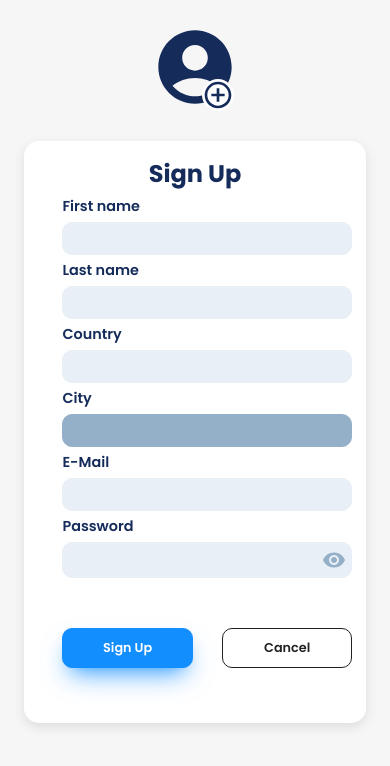
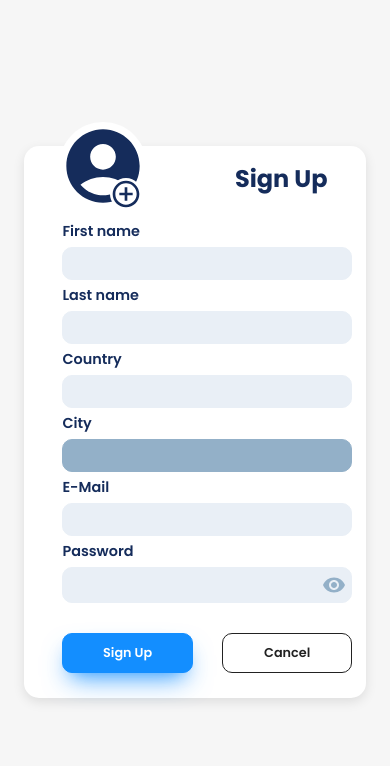
Before and after one commit to inon1993/gootalk, a React (Create React App) app in the folder client/: page /signup in a window 390 px wide. Shown: the top 766 px of the page. Built offline with nearby package versions, Linux system fonts and the light colour scheme; no server answers.

Commit message:
add circular loader to login btn. change signup add pic position in mobile view.

```diff
--- a/client/src/components/LoginForm/LoginForm.jsx
+++ b/client/src/components/LoginForm/LoginForm.jsx
@@ -6,6 +6,7 @@ import { login } from "../../api/auth/authRoutes";
 import { useDispatch } from "react-redux";
 import { userActions } from "../../store/user-slice";
 import { accessTokenActions } from "../../store/access-token-slice";
+import { CircularProgress } from "@mui/material";
 
 const LoginForm = () => {
   const [isVisiblePw, setISVisiblePw] = useState(false);
@@ -13,6 +14,7 @@ const LoginForm = () => {
   const [email, setEmail] = useState();
   const [password, setPassword] = useState();
   const [errMsg, setErrMsg] = useState(null);
+  const [isLoading, setIsLoading] = useState(false);
 
   const navigate = useNavigate();
   const dispatch = useDispatch();
@@ -29,6 +31,7 @@ const LoginForm = () => {
 
   const loginSubmitHandler = async (e) => {
     e.preventDefault();
+    setIsLoading(true);
     try {
       const newUser = await login(email, password);
       const accessToken = newUser.data.accessToken;
@@ -41,11 +44,11 @@ const LoginForm = () => {
         country: userData.country,
         city: userData.city,
         profilePicture: userData.profilePicture,
-        // accessToken: accessToken,
       };
       dispatch(userActions.setUser(newUserToSet));
       dispatch(accessTokenActions.setAccessToken(accessToken));
       navigate("/");
+      setIsLoading(false);
     } catch (err) {
       if (err.response.status === 404) {
         setErrMsg("User not found.");
@@ -54,6 +57,7 @@ const LoginForm = () => {
       } else {
         setErrMsg("Login failed.");
       }
+      setIsLoading(false);
     }
   };
 
@@ -101,7 +105,13 @@ const LoginForm = () => {
         >
           {errMsg}
         </span>
-        <button className={classes["lr-login-button"]}>Login</button>
+        <button className={classes["lr-login-button"]}>
+          {isLoading ? (
+            <CircularProgress style={{ color: "white" }} size="20px" />
+          ) : (
+            "Login"
+          )}
+        </button>
       </form>
       <div className={classes["lr-signup"]}>
         <span className={classes["lr-s-text"]}>Don't have an account yet?</span>
--- a/client/src/components/LoginForm/LoginForm.module.css
+++ b/client/src/components/LoginForm/LoginForm.module.css
@@ -17,7 +17,7 @@
 .lr-form {
   display: flex;
   flex-direction: column;
-  margin-bottom: 40px;
+  margin-bottom: 30px;
   width: 100%;
 }
 
@@ -38,7 +38,7 @@
   padding: 8px 8px;
   outline: none;
   font-size: 0.9rem;
-  font-family: 'Poppins', sans-serif !important;
+  font-family: "Poppins", sans-serif !important;
 }
 
 .lr-input-password {
@@ -47,7 +47,7 @@
   background-color: hsl(212.3, 41.9%, 93.9%);
   width: 90%;
   font-size: 0.9rem;
-  font-family: 'Poppins', sans-serif !important;
+  font-family: "Poppins", sans-serif !important;
 }
 
 .lr-visibility {
@@ -56,7 +56,7 @@
 }
 
 .lr-login-button {
-  margin-top: 50px;
+  margin-top: 40px;
   background-color: hsl(208.7, 100%, 53.7%);
   border: 1px solid hsl(208.7, 100%, 53.7%);
   border-radius: 10px;
@@ -67,7 +67,10 @@
     hsl(208.7, 100%, 53.7%, 0.8) 0px 8px 16px -11px;
   cursor: pointer;
   transition: 200ms;
-  font-family: 'Poppins', sans-serif !important;
+  font-family: "Poppins", sans-serif !important;
+  display: flex;
+  justify-content: center;
+  align-items: center;
 }
 
 .lr-login-button:hover {
@@ -107,7 +110,7 @@
   font-weight: 600;
   cursor: pointer;
   transition: 200ms;
-  font-family: 'Poppins', sans-serif !important;
+  font-family: "Poppins", sans-serif !important;
 }
 
 .lr-signup-button:hover {
--- a/client/src/components/SignupForm/SignupForm.jsx
+++ b/client/src/components/SignupForm/SignupForm.jsx
@@ -11,7 +11,6 @@ import { useDispatch } from "react-redux";
 import { userActions } from "../../store/user-slice";
 import { accessTokenActions } from "../../store/access-token-slice";
 import { useNavigate } from "react-router-dom";
-import SmallLoader from "../UI/Loader/SmallLoader";
 import { CircularProgress } from "@mui/material";
 
 const LoginForm = () => {
@@ -72,7 +71,6 @@ const LoginForm = () => {
     try {
       const newUser = await signup(user);
       const accessToken = newUser.data.accessToken;
-      console.log(accessToken);
       const userData = newUser.data.user;
       const newUserToSet = {
         userId: userData._id,
@@ -105,7 +103,9 @@ const LoginForm = () => {
 
   return (
     <div className={classes["sr-card"]}>
-      <h2 className={classes["sr-title"]}>Sign Up</h2>
+      <div className={classes["sr-title-wrapper"]}>
+        <h2 className={classes["sr-title"]}>Sign Up</h2>
+      </div>
       <form className={classes["sr-form"]} onSubmit={signupHandler}>
         <input
           autoComplete="on"
@@ -229,7 +229,11 @@ const LoginForm = () => {
         </div>
         <div className={classes["sr-buttons"]}>
           <button className={classes["sr-signup-button"]} type="submit">
-            {isLoading ? <CircularProgress /> : "Sign Up"}
+            {isLoading ? (
+              <CircularProgress style={{ color: "white" }} size="20px" />
+            ) : (
+              "Sign Up"
+            )}
           </button>
           <button
             className={classes["sr-cancel-button"]}
--- a/client/src/components/SignupForm/SignupForm.module.css
+++ b/client/src/components/SignupForm/SignupForm.module.css
@@ -9,7 +9,7 @@
   box-shadow: rgba(0, 0, 0, 0.1) 0px 4px 12px;
   /* overflow-y: scroll; */
   /* flex-wrap: wrap; */
-  max-height: 85vh;
+  /* min-height: 85vh; */
 }
 
 .st-title {
@@ -87,6 +87,10 @@
   cursor: pointer;
   transition: 200ms;
   font-size: 0.8rem;
+  height: 40px;
+  display: flex;
+  justify-content: center;
+  align-items: center;
 }
 
 .sr-signup-button:hover {
@@ -107,39 +111,28 @@
 .sr-buttons {
   display: flex;
   justify-content: space-between;
-  margin-top: 50px;
+  margin-top: 30px;
 }
 
 .sr-cancel-button {
   width: 45%;
   background-color: white;
-  border: 1px solid hsl(0,0%,13.3%);
+  border: 1px solid hsl(0, 0%, 13.3%);
   border-radius: 10px;
   /* padding: 8px 0; */
-  color: hsl(0,0%,13.3%);
+  color: hsl(0, 0%, 13.3%);
   font-weight: 600;
   cursor: pointer;
   transition: 200ms;
   font-size: 0.8rem;
+  height: 40px;
 }
 
 .sr-cancel-button:hover {
-  background-color: hsl(0,0%,13.3%);
-  border: 1px solid hsl(0,0%,13.3%);
+  background-color: hsl(0, 0%, 13.3%);
+  border: 1px solid hsl(0, 0%, 13.3%);
   color: white;
 }
-
-/* @media only screen and (max-width: 1250px) {
-  .sr-card {
-    width: 50%;
-  }
-} */
-
-/* @media only screen and (max-width: 900px) {
-  .sr-card {
-    width: 60%;
-  }
-} */
 
 @media only screen and (max-width: 850px) {
   .sr-card {
@@ -151,6 +144,20 @@
   .sr-card {
     width: 80%;
   }
+
+  .sr-form {
+    margin-bottom: 10px;
+  }
+
+  .sr-title-wrapper {
+    width: 85%;
+    display: flex;
+    justify-content: right;
+  }
+
+  .sr-title {
+    margin-bottom: 20px;
+  }
 }
 
 @media only screen and (max-width: 460px) {
@@ -160,22 +167,26 @@
 }
 
 @media only screen and (max-width: 375px) {
+  .sr-card {
+    padding: 8px;
+  }
+
   .sr-buttons {
     flex-direction: column;
   }
 
   .sr-signup-button {
-    margin-bottom: 25px;
+    margin-bottom: 15px;
   }
 
-  .sr-cancel-button, .sr-signup-button {
+  .sr-cancel-button,
+  .sr-signup-button {
     padding: 8px 0;
     width: 100%;
   }
 }
 
-input[type=password]::-ms-reveal,
-input[type=password]::-ms-clear
-{
-    display: none;
+input[type="password"]::-ms-reveal,
+input[type="password"]::-ms-clear {
+  display: none;
 }
--- a/client/src/pages/Signup/Signup.module.css
+++ b/client/src/pages/Signup/Signup.module.css
@@ -97,19 +97,33 @@
     flex-direction: column;
   }
   .login-left {
-    flex: 0.5;
+    /* flex: 0.5; */
     display: flex;
     align-items: center;
     justify-content: center;
   }
   .login-right {
-    flex: 2.5;
+    /* position: absolute; */
+    /* top: 7.5%; */
+    /* flex: 2.5; */
     width: 100%;
     display: flex;
+    align-items: center;
+    justify-content: center;
+    min-height: 100vh;
+  }
+
+  .sl-add-pic {
+    position: absolute;
+    left: 15%;
+    z-index: 10;
+    top: calc(50vh - 300px);
   }
 
   .sl-add-pic-icon {
     font-size: 5.5rem !important;
+    background-color: white;
+    border-radius: 50%;
   }
 
   .add-icon {
@@ -117,15 +131,27 @@
     top: 3.5rem;
     right: 0.3rem;
   }
-  /* .ll-text {
-    font-size: 1rem;
-    text-shadow: 40px -30px 60px hsl(220.3, 62.5%, 22%, 0.2),
-      40px -60px 60px rgb(30, 87, 202, 0.4);
+}
+
+@media only screen and (max-width: 375px) {
+  .sl-add-pic {
+    top: calc(50vh - 320px);
   }
-  .ll-goo {
-    font-size: 2rem;
-    text-shadow: 30px -50px 50px hsl(208.7, 100%, 53.7%, 0.7),
-      30px -20px 60px hsl(208.7, 100%, 53.7%, 0.8),
-      10px 20px 60px rgba(54, 248, 248, 0.8);
-  } */
+  .sl-add-pic-icon {
+    font-size: 4rem !important;
+    background-color: white;
+    border-radius: 50%;
+  }
+
+  .add-icon {
+    font-size: 1rem !important;
+    top: 3rem;
+    right: 0.5rem;
+  }
 }
+
+@media only screen and (max-height: 650px) {
+  .sl-add-pic {
+    top: calc(50vh - 307px);
+  }
+}
```
Also changed, not shown: client/src/pages/Signup/Signup.jsx (+1 -9 lines).
